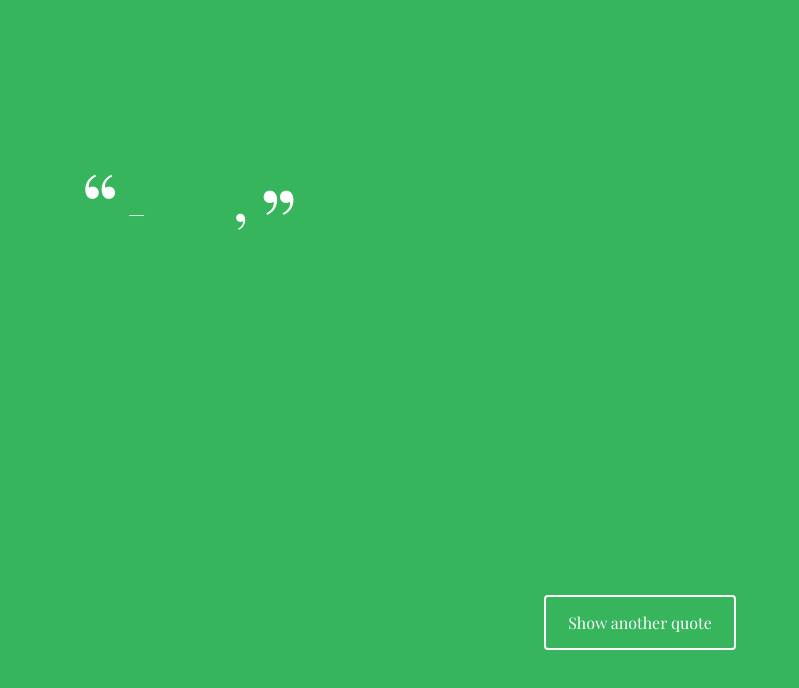
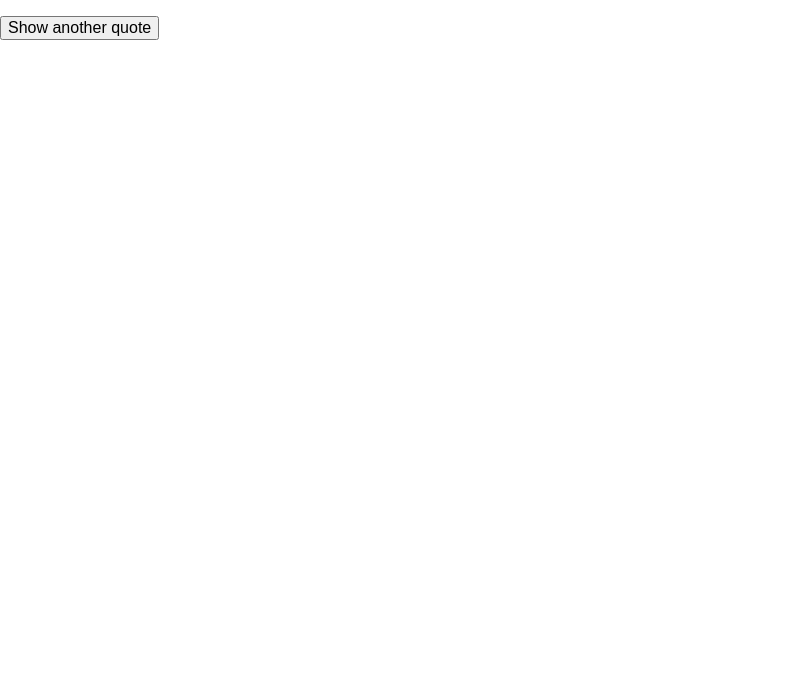
Before and after one commit to maryrobinrose/random-quote-generator, a plain HTML site: page index.html in a window 1280 px wide. Shown: the whole page, without its empty margins (0-799 px from the left). Drawn offline with nearby package versions, Linux system fonts and the light colour scheme; a web font is replaced by a local one.

Commit message:
Remove CSS and add JS function

```diff
--- a/css/styles.css
+++ b/css/styles.css
@@ -1,103 +1 @@
 /* Random Quote Generator Styles */
-
-body {
-  background-color: #36b55c;
-  color: white;
-  font-family: 'Playfair Display', serif;
-}
-
-#quote-box {
-  position: absolute;
-  top: 20%;
-  left: 10%;
-  right: 10%;
-  width: 80%;
-  line-height: .5;
-}
-
-.quote {
-  font-size: 4rem;
-  font-weight: 400;
-  line-height: 1.1;
-  position: relative;
-  margin: 0;
-}
-
-.quote:before, .quote:after {
-  font-size: 6rem;
-  line-height: 2.5rem;
-  position: absolute;
-}
-
-.quote:before {
-  content: "“";
-  top: .25em;
-  left: -.5em;
-}
-
-.quote:after {
-  content: "”";
-  bottom: -.1em;
-  margin-left: .1em;
-  position: absolute;
-}
-
-.source {
-  font-size: 1.25rem;;
-  letter-spacing: 0.05em;
-  line-height: 1.1;
-  text-align: right;
-  margin-right: 4em;
-}
-
-.source:before {
-  content: "—";
-}
-
-.citation {
-  font-style: italic;
-}
-
-.citation:before {
-  content: ", ";
-  font-style: normal;
-}
-
-.year:before {
-  content: ", ";
-  font-style: normal;
-}
-
-#loadQuote {
-  position: fixed;
-  width: 12em;
-  display: inline-block;
-  left: 50%;
-  margin-left: -6em;
-  bottom: 150px;
-  border-radius: 4px;
-  border: 2px solid #fff;
-  color: #fff;
-  background-color: #36b55c;
-  padding: 15px 0;
-  transition: .5s ;
-}
-#loadQuote:hover {
-  background-color: rgba(255,255,255,.25);
-}
-
-#loadQuote:focus {
-  outline: none;
-}
-
-@media (max-width: 420px) {
-  .quote {
-    font-size: 2.5rem;
-  }
-  .quote:before, .quote:after {
-    font-size: 3rem;
-  }
-  .source {
-    font-size: 1rem;
-  }
-}
--- a/js/script.js
+++ b/js/script.js
@@ -37,10 +37,16 @@ var quotes = [
     quote: "Now I think it’s one of the most useless questions an adult can ask a child—What do you want to be when you grow up? As if growing up is finite. As if at some point you become something and that’s the end."
     source:"Michelle Obama"
     citation: "Becoming"
-  },
+  }
 ];
 
-
+var colors = [
+  {#D6DBDF},
+  {#FAE5D3},
+  {#FDEBD0},
+  {#D0ECE7},
+  {#D7BDE2}
+];
 
 /***
   Create the `getRandomQuote` function to:
@@ -51,7 +57,11 @@ var quotes = [
 
 function getRandomQuote() {
   var randomQuote = Math.floor(Math.random() * (quotes.length));
+  var randomColor = Math.floor(Math.random() * color.length));
 }
+
+var randomQuote = "";
+var randomColor = "";
 
 /***
   Create the `printQuote` function to:
@@ -63,10 +73,11 @@ function getRandomQuote() {
    - set the `innerHTML` of the `quote-box` div to the HTML string.
 ***/
 function printQuote() {
-  var getRandomQuote
+
+
 }
 
-
+getRandomQuote();
 
 /***
   When the "Show another quote" button is clicked, the event listener
```
